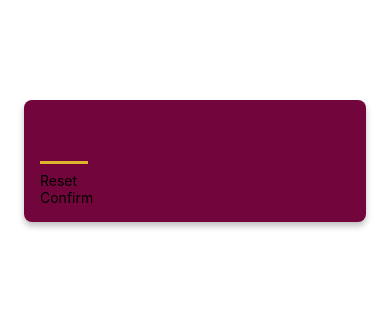
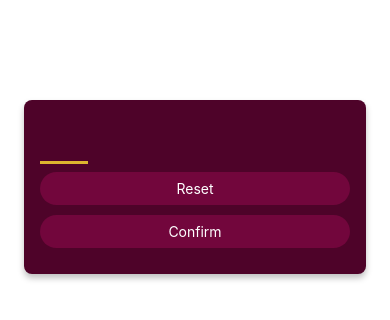
Before and after one commit to Sam44323/Guess-Game-Expo, a React Native app: screen / in a window 390 px wide. Shown: the top 320 px of the page. Built offline with nearby package versions, Linux system fonts and the light colour scheme.

Commit message:
add: added pressable configuration for the buttons

```diff
--- a/components/PrimaryButton.tsx
+++ b/components/PrimaryButton.tsx
@@ -1,12 +1,45 @@
 import React from "react";
-import { StyleSheet, Text, View } from "react-native";
+import { StyleSheet, Text, View, Pressable } from "react-native";
 
 const PrimaryButton: React.FC = ({ children }) => {
+  const pressHandler = () => {};
+
   return (
-    <View>
-      <Text>{children}</Text>
+    <View style={styles.buttonOuterContainer}>
+      <Pressable
+        style={({ pressed }) =>
+          pressed
+            ? [styles.pressed, styles.buttonInnerContainer]
+            : styles.buttonInnerContainer
+        }
+        onPress={pressHandler}
+        android_ripple={{ color: "#640233" }}
+      >
+        <Text style={styles.buttonText}>{children}</Text>
+      </Pressable>
     </View>
   );
 };
 
 export default PrimaryButton;
+
+const styles = StyleSheet.create({
+  buttonOuterContainer: {
+    borderRadius: 28,
+    marginBottom: 10,
+    overflow: "hidden",
+  },
+  buttonInnerContainer: {
+    backgroundColor: "#72063c",
+    paddingVertical: 8,
+    paddingHorizontal: 16,
+    elevation: 4,
+  },
+  buttonText: {
+    color: "white",
+    textAlign: "center",
+  },
+  pressed: {
+    opacity: 0.75,
+  },
+});
--- a/screens/StartGame.tsx
+++ b/screens/StartGame.tsx
@@ -25,7 +25,7 @@
     marginTop: 100,
     marginHorizontal: 24,
     padding: 16,
-    backgroundColor: "#72063c",
+    backgroundColor: "#4e0329",
     borderRadius: 8,
     elevation: 4,
     shadowColor: "black",
```
